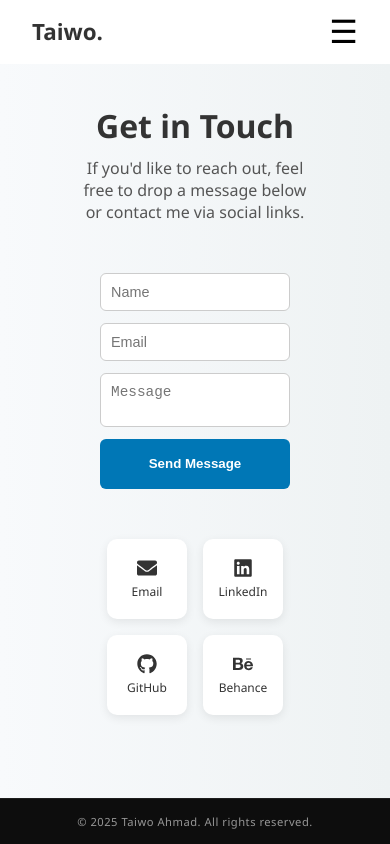
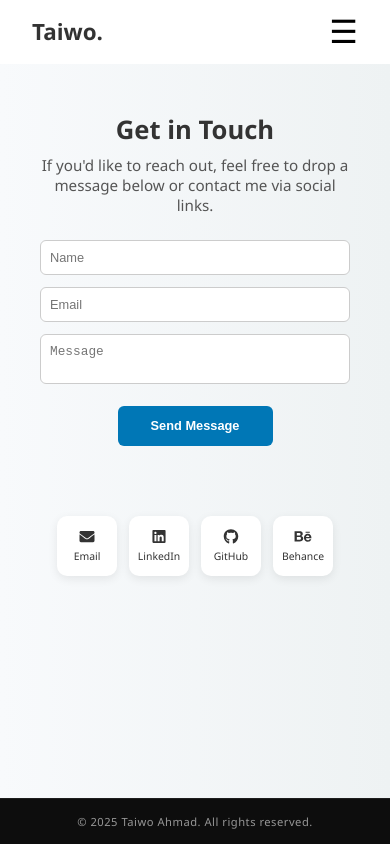
Before and after one commit to Solataiwo-15/My-Portfolio, a React (Vite) app: page /contact in a window 390 px wide. Built offline with nearby package versions, Linux system fonts and the light colour scheme.

Commit message:
contact fix

```diff
--- a/src/pages/Contact.css
+++ b/src/pages/Contact.css
@@ -46,6 +46,7 @@
   color: #fff;
   border-radius: 6px;
   cursor: pointer;
+  font-size: 0.95rem;
   transition: background-color 0.3s ease;
 }
 
@@ -157,3 +158,81 @@
   font-size: 0.75rem;
   font-weight: 500;
 }
+
+@media (max-width: 429px) {
+  .contact-page {
+    padding: 3rem 2.5rem;
+  }
+
+  .contact-page h2 {
+    font-size: 1.6rem;
+    margin-bottom: 8px;
+  }
+
+  .contact-page p {
+    font-size: 0.95rem;
+    margin-bottom: 25px;
+  }
+
+  .contact-form-container {
+    padding: 0;
+  }
+
+  .contact-form {
+    width: 100%;
+    gap: 12px;
+  }
+
+  .contact-form input,
+  .contact-form textarea {
+    font-size: 0.8rem;
+    padding: 9px;
+  }
+
+  .contact-form button {
+    font-size: 0.8rem;
+    padding: 10px;
+    height: 40px;
+    width: 50%;
+    margin: 10px auto;
+  }
+
+  .success-popup {
+    top: 10px;
+    right: 10px;
+    min-width: 240px;
+    max-width: 280px;
+    padding: 12px 18px;
+    font-size: 0.85rem;
+  }
+
+  .check-icon {
+    font-size: 24px;
+    margin-bottom: 4px;
+  }
+
+  .close-btn {
+    top: 4px;
+    right: 8px;
+    font-size: 16px;
+  }
+
+  .contact-links {
+    gap: 12px;
+    margin-top: 60px;
+  }
+
+  .contact-links a {
+    width: 60px;
+    height: 60px;
+    padding: 13px;
+  }
+
+  .contact-links a svg {
+    font-size: 17px;
+  }
+
+  .contact-links a span {
+    font-size: 0.65rem;
+  }
+}
--- a/src/pages/Projects.css
+++ b/src/pages/Projects.css
@@ -80,3 +80,51 @@
 .project-links a:hover {
   text-decoration: underline;
 }
+
+@media (max-width: 429px) {
+  .projects-page {
+    padding: 3rem 2.5rem;
+  }
+
+  .projects-page h1 {
+    font-size: 1.6rem;
+    margin-bottom: 1.5rem;
+  }
+
+  .projects-grid {
+    display: flex;
+    flex-direction: column;
+    gap: 2rem;
+  }
+
+  .project-card {
+    padding: 1rem;
+  }
+
+  .project-image {
+    height: 160px;
+    margin-bottom: 1rem;
+  }
+
+  .project-card h3 {
+    font-size: 1.1rem;
+  }
+
+  .project-card p {
+    font-size: 0.9rem;
+  }
+
+  .tech-stack {
+    gap: 0.4rem;
+    justify-content: center;
+  }
+
+  .tech-stack span {
+    font-size: 0.75rem;
+    padding: 0.3rem 0.6rem;
+  }
+
+  .project-links a {
+    font-size: 0.85rem;
+  }
+}
```
